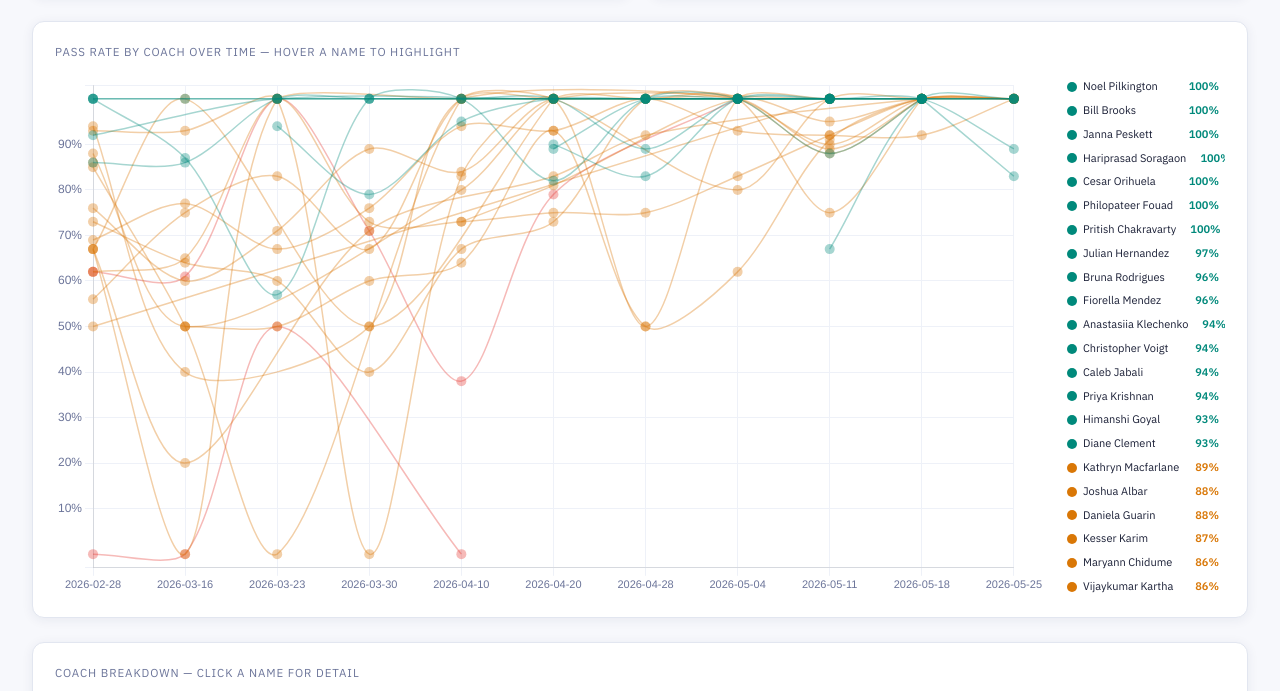
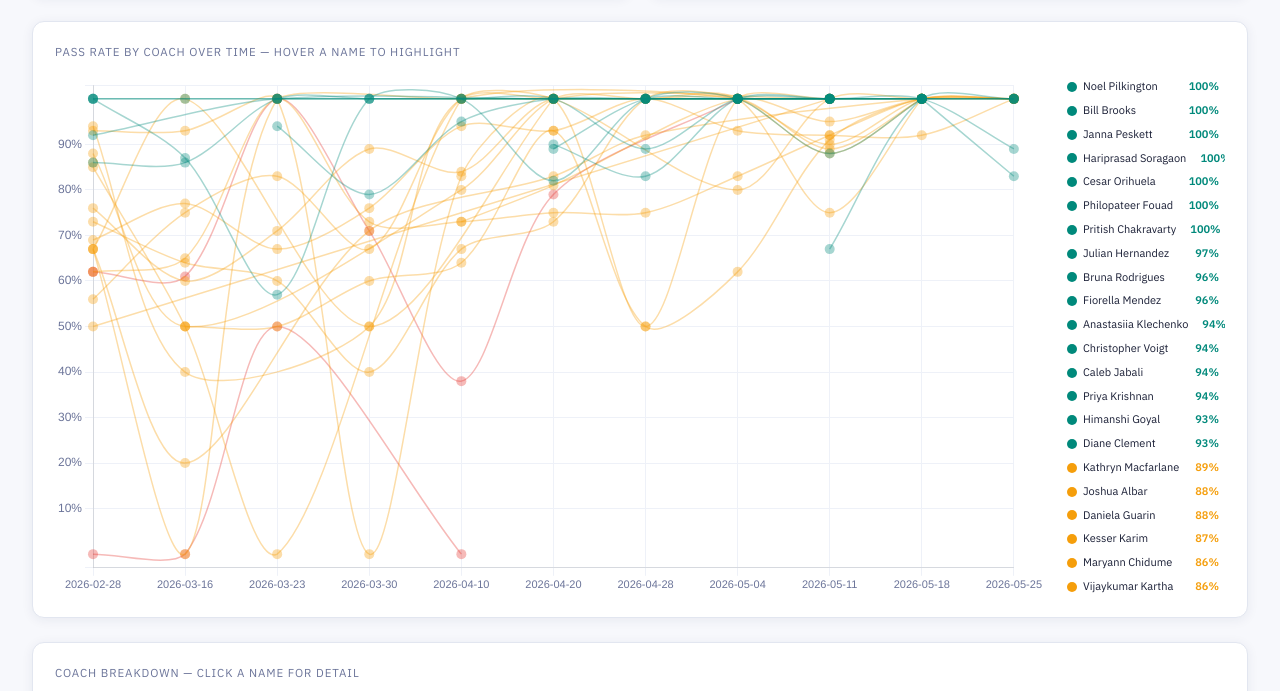
Before and after one commit to fiorellamendez/Coaching-dashboard, a plain HTML site: page index.html in a window 1280 px wide. Shown: the part 642-1333 px from the top of the page. Drawn offline with nearby package versions, Linux system fonts and the light colour scheme.

Commit message:
Lighter amber for 70-89% pass rate
Change orange #d97706 to golden amber #f59e0b in the --needs color
variable, .badge-needs background, and the coachColor() trend chart
function. Improves contrast against the red (#e53935) used for <70%
in the Pass Rate by Coach Over Time chart and Coach Breakdown table.

Co-Authored-By: Claude Opus 4.7 (1M context) <noreply@anthropic.com>

```diff
--- a/index.html
+++ b/index.html
@@ -14,7 +14,7 @@
   --border: #e2e6f0;
   --accent: #3d5afe;
   --pass: #00897b;
-  --needs: #d97706;
+  --needs: #f59e0b;
   --fail: #e53935;
   --text: #1a1f36;
   --muted: #6b7499;
@@ -77,7 +77,7 @@ tr:hover td { background: #f9fafd; }
 
 .badge { display: inline-block; padding: 3px 9px; border-radius: 20px; font-size: 0.7rem; font-weight: 600; }
 .badge-pass  { background: rgba(0,137,123,0.1); color: var(--pass); }
-.badge-needs { background: rgba(217,119,6,0.12); color: var(--needs); }
+.badge-needs { background: rgba(245,158,11,0.12); color: var(--needs); }
 .badge-fail  { background: rgba(229,57,53,0.1);  color: var(--fail); }
 .badge-none  { background: var(--surface2); color: var(--muted); }
 
@@ -403,7 +403,7 @@ function renderOverview() {
     function coachColor(pct, alpha) {
       alpha = alpha || 1;
       if (pct >= 90) return `rgba(0,137,123,${alpha})`;
-      if (pct >= 70) return `rgba(217,119,6,${alpha})`;
+      if (pct >= 70) return `rgba(245,158,11,${alpha})`;
       return `rgba(229,57,53,${alpha})`;
     }
 
```
